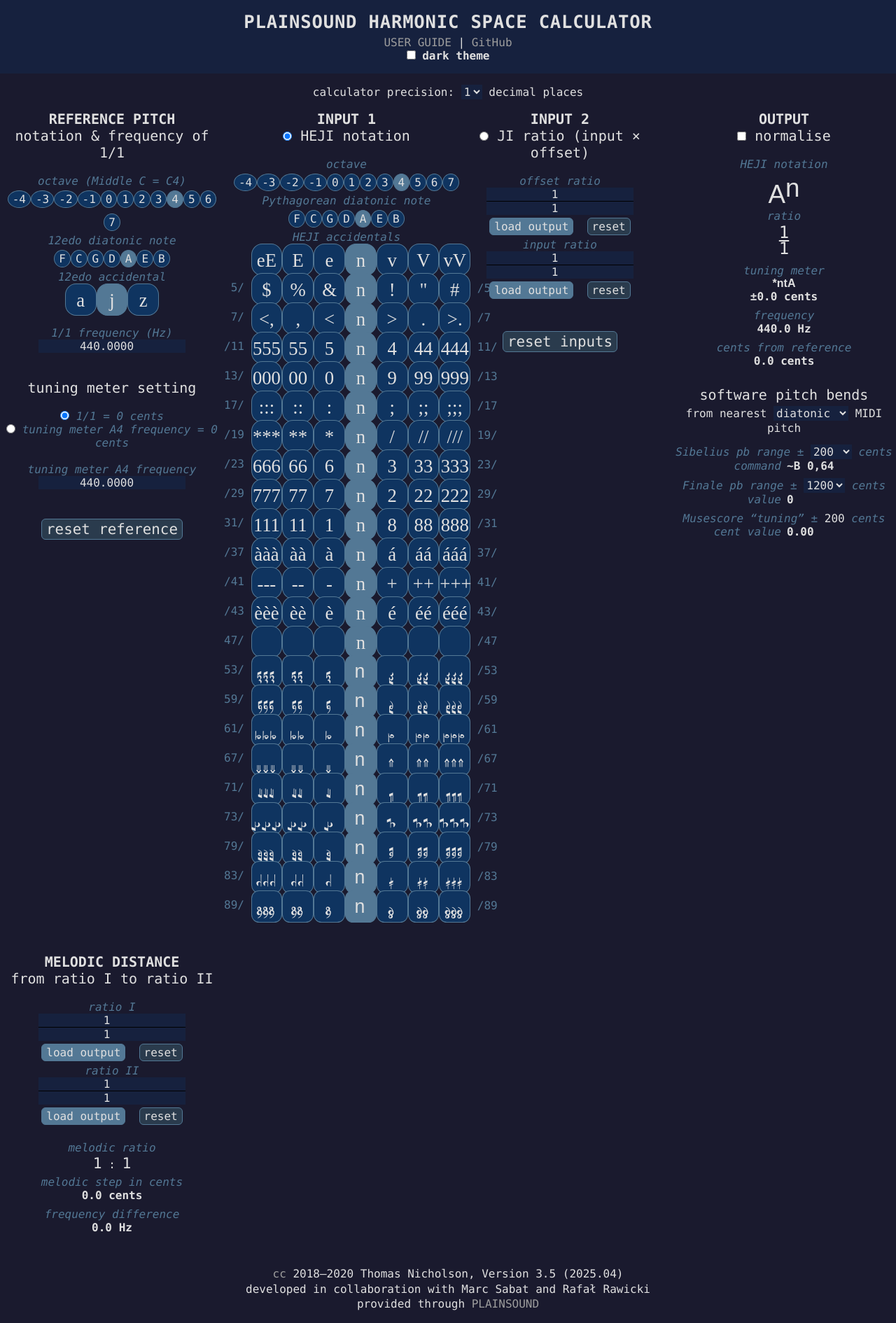
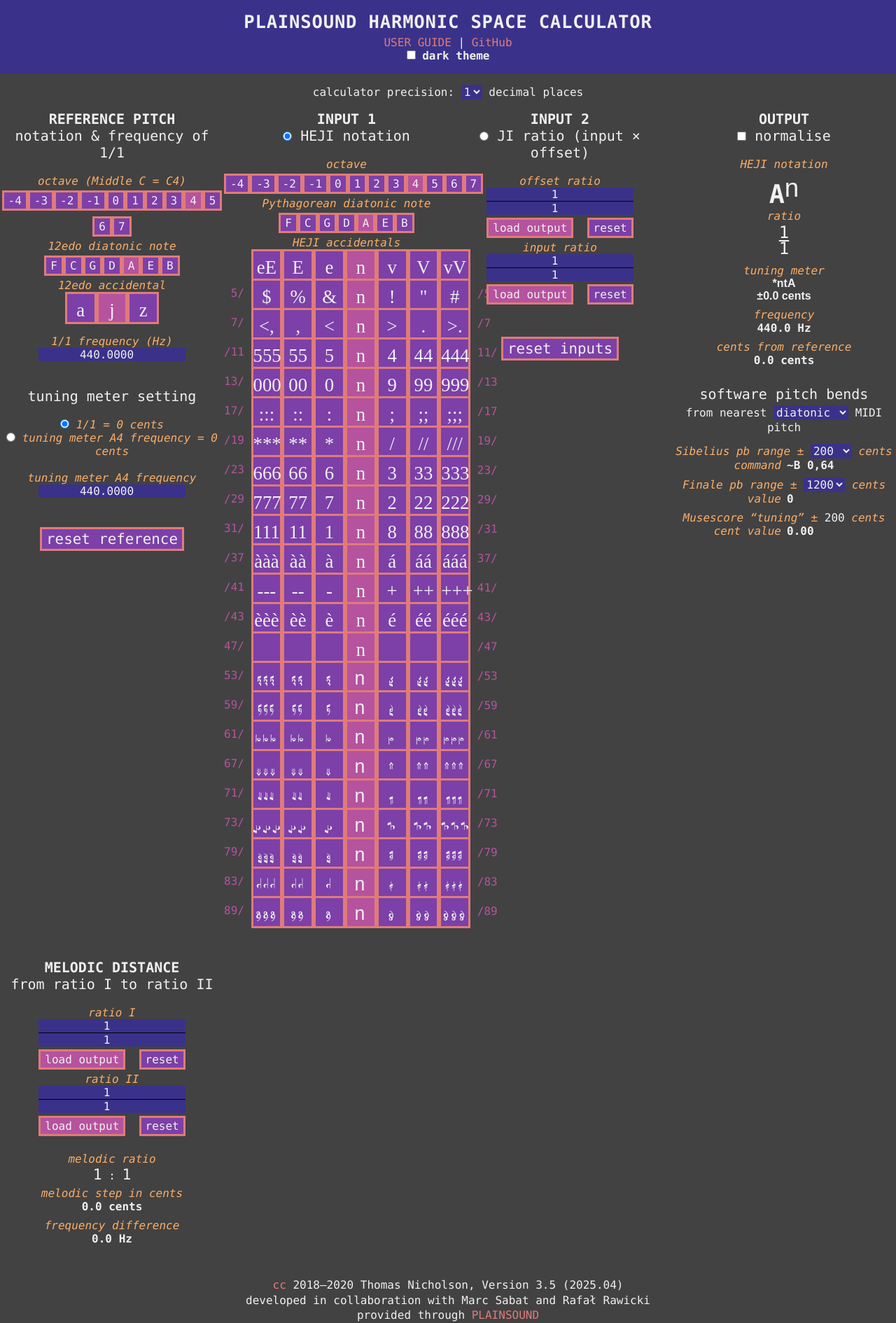
Before and after one commit to richiegreene/notation, a PHP site: page / in a window 1280 px wide. Shown: the whole page at 70% size. Run offline with PHP 8.4, Linux system fonts and the light colour scheme; some web fonts are replaced.

Commit message:
HEJI Extensions updates

```diff
--- a/HEJI Extensions/hejicalc-main/src/style.css
+++ b/HEJI Extensions/hejicalc-main/src/style.css
@@ -8,7 +8,7 @@
 }
 @font-face {
     font-family: "HEJIExtensions2022";
-    src: url("fonts/HEJIExtensions2022-Regular.otf") format("opentype");
+    src: url("fonts/HEJIExtensions2025-Text.ttf") format("opentype");
 }
 /*@font-face {
     font-family: "HEJI2Bravura";
@@ -57,19 +57,19 @@ html {
 }
 
 html[data-theme='dark'] {
-    --bg-main: #1a1a2e;
-    --bg-header: #16213e;
-    --bg-button: #0f3460;
-    --bg-button-selected: #537895;
-    --bg-button-clear: #2a3b4d;
-    --bg-button-get: #537895;
-    --border-button: #537895;
-    --color-palette-labels: #537895;
-    --color-text: #e0e0e0;
-    --color-em: #537895;
-    --color-link: #9d9d9d;
-    --color-link-hover: #e0e0e0;
-    --color-input: #16213e;
+    --bg-main: #424242; /* Changed to darker grey */
+    --bg-header: #3a328a;
+    --bg-button: #7c40a8;
+    --bg-button-selected: #b5539e;
+    --bg-button-clear: #7c40a8;
+    --bg-button-get: #b5539e;
+    --border-button: #e07b79;
+    --color-palette-labels: #b5539e;
+    --color-text: #f0f0f0;
+    --color-em: #fcae68;
+    --color-link: #e07b79;
+    --color-link-hover: #fcae68;
+    --color-input: #3a328a;
 }
 
 body {
@@ -245,7 +245,7 @@ button {
     color: var(--color-text);
     text-align: center;
     vertical-align: middle;
-    border: 1px solid var(--border-button);
+    border: 3px solid var(--border-button);
     padding: 0.125rem 0.375rem;
     margin: 0.25rem 0;
 }
@@ -253,9 +253,9 @@ button {
 button.chromatic, .syntonic, .septimal, .undecimal, .tridecimal, .seventeen, .nineteen, .twentyThree, .twentyNine, .thirtyOne, .thirtySeven, .fortyOne, .fortyThree, .fortySeven, .fiftyThree, .fiftyNine, .sixtyOne, .sixtySeven, .seventyOne, .seventyThree, .seventyNine, .eightyThree, .eightyNine, .refAccidental, .spacer {
     height: 2.875rem;
     width: 2.8rem;
-    border: 1px solid var(--border-button);
+    border: 3px solid var(--border-button);
     position: relative;
-    border-radius: 35%;
+    border-radius: 0;
     margin-top: 0;
     margin-bottom: -0.25rem;
     box-sizing: border-box;
@@ -269,7 +269,7 @@ button.chromatic, .syntonic, .septimal, .undecimal, .tridecimal, .seventeen, .ni
 }
 
 .octave, .notes, .refOctave, .refNote {
-    border-radius: 50%;
+    border-radius: 0;
 }
 
 .chromatic, .syntonic, .septimal, .undecimal, .tridecimal, .seventeen, .nineteen, .twentyThree, .twentyNine, .thirtyOne, .thirtySeven, .fortyOne, .fortyThree, .fortySeven, .refAccidental {
@@ -305,7 +305,8 @@ button.chromatic, .syntonic, .septimal, .undecimal, .tridecimal, .seventeen, .ni
 
 .noteName{
     color: var(--color-text);
-    font-family: "Plainsound Text", sans-serif;
+    font-family: Menlo, Monaco, 'Courier New', monospace;
+    font-weight: bold;
     font-size: 2.3rem;
     display: inline;
 }
@@ -324,19 +325,19 @@ select {
 
 .selected {
     background-color: var(--bg-button-selected);
-    border: 1px solid var(--border-button);
+    border: 3px solid var(--border-button);
 }
 
 .clearFreq, .clear, .clearSave, .clearMelodic, .clearMelodicSave, .clearInputRatio, .clearEnharmonic {
-    border-radius: 0.375rem;
+    border-radius: 0;
     background-color: var(--bg-button-clear);
-    border: 1px solid var(--border-button);
+    border: 3px solid var(--border-button);
 }
 
 .getMelodic, .getMelodicReference, .getCurrentPitch, .getEnharmonic {
-    border-radius: 0.375rem;
+    border-radius: 0;
     background-color: var(--bg-button-get);
-    border: 1px solid var(--border-button);
+    border: 3px solid var(--border-button);
 }
 
 .header-content {
@@ -385,7 +386,7 @@ html.transition *:after {
     font-family: "HEJIExtensions2022", "HEJI2", sans-serif;
     font-size: 1.67rem;
     letter-spacing: 0.1em;
-    border-radius: 25%;
+    border-radius: 0;
 }
 
 .palette {
@@ -393,7 +394,7 @@ html.transition *:after {
 }
 
 #cents {
-    font-family: Menlo, Monaco, 'Courier New', monospace;
+    font-family: "Plainsound Text", sans-serif;
 }
 
 #midiNote {
```
Also changed, not shown: HEJI Extensions/hejicalc-main/src/fonts/HEJIExtensions2025-Text.ttf (added).
